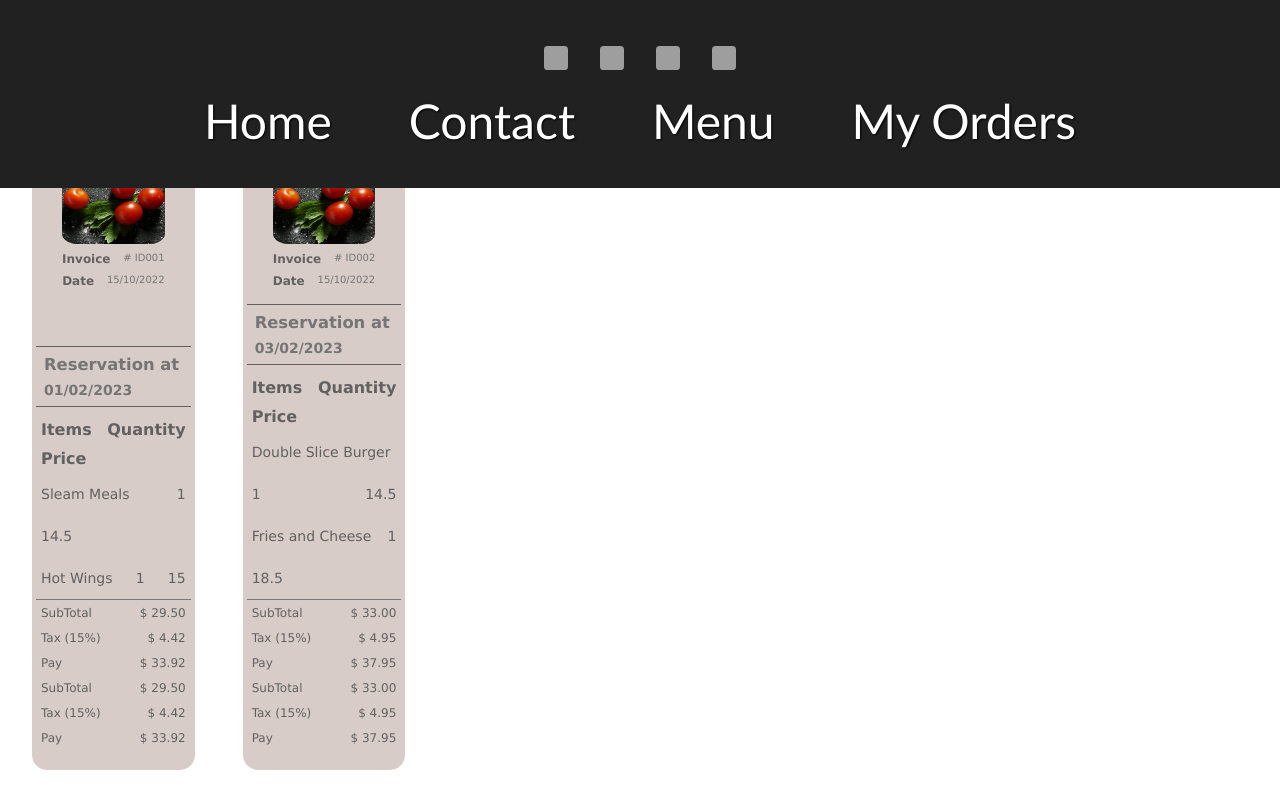
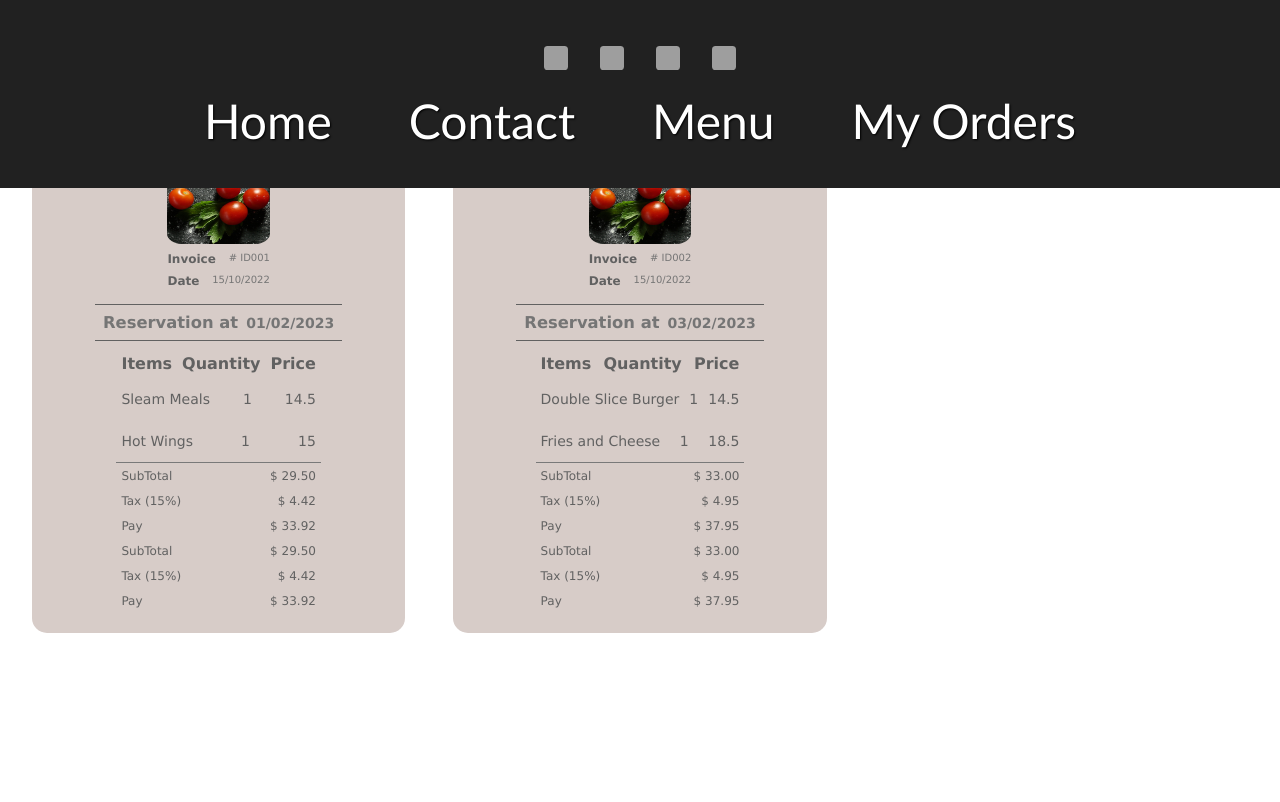
Before and after one commit to EdwinCruz13/Ucamp-Restaurant, a React (Create React App) app: page /Purchases in a window 1280 px wide. Built offline with nearby package versions, Linux system fonts and the light colour scheme; grey boxes are pictures that could not be loaded.

Commit message:
changing styles

```diff
--- a/src/pages/contact/Contact.css
+++ b/src/pages/contact/Contact.css
@@ -41,7 +41,7 @@
 #contact-body,
 #contact-articles div {
   position: relative;
-  margin-top: 2rem;
+  margin-top: 5rem;
   padding: 1rem 2rem;
 }
 
--- a/src/pages/menu/Menu.css
+++ b/src/pages/menu/Menu.css
@@ -145,6 +145,7 @@
   #Menu-page #Menu-body #Invoice{
     top: 0;
     position: relative;
+    z-index: 100;
   }
 
 
@@ -188,7 +189,7 @@
   #Menu-page #Menu-body #Invoice{
     top: 0;
     position: relative;
-    z-index: -100;
+    z-index: 100;
   }
 
 
--- a/src/pages/order/MyOrder.css
+++ b/src/pages/order/MyOrder.css
@@ -19,7 +19,7 @@
 
 #MyOrder-page #MyOrder-body {
   display: grid;
-  grid-template-columns: repeat(6, 4fr);
+  grid-template-columns: repeat(3, 3fr);
   gap: 3rem;
   width: 100%;
   height: 100%;
```
